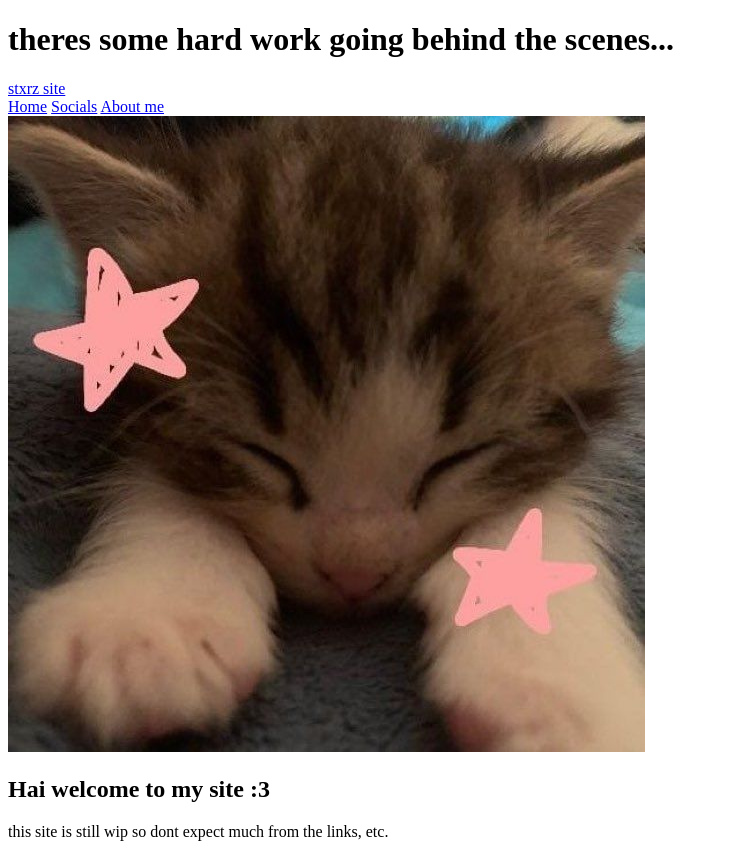
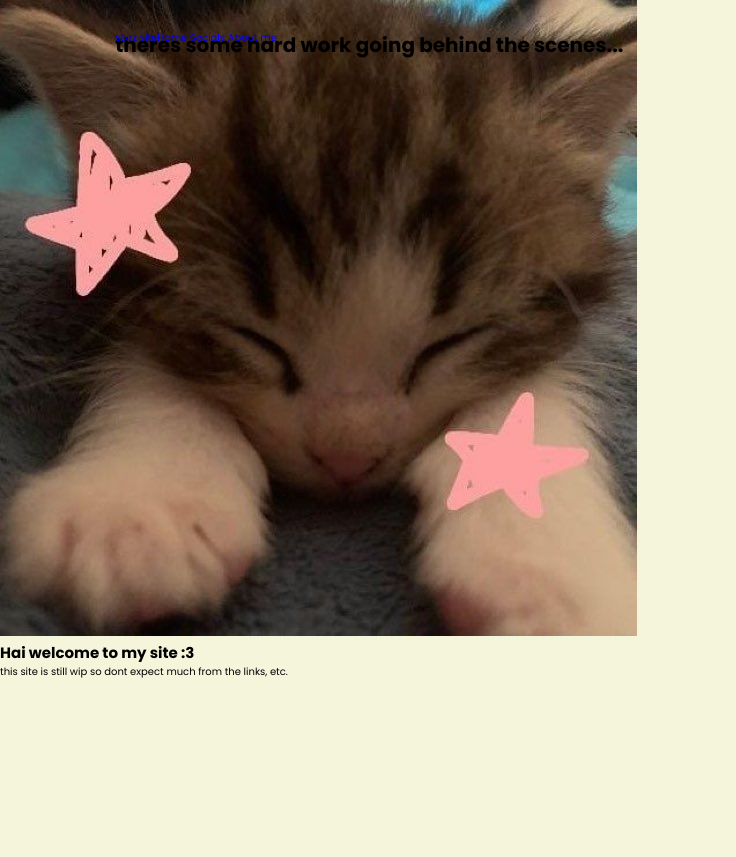
Before and after one commit to stxrzexe/stxrz-web, a plain HTML site: page index.html in a window 1280 px wide. Shown: the whole page, without its empty margins (0-736 px from the left). After the commit the page ends 800 px from the top, so only its background shows below. Drawn offline with Linux system fonts and the light colour scheme.

Commit message:
so silly

```diff
--- a/index.html
+++ b/index.html
@@ -3,6 +3,7 @@
 <head>
     <meta charset="UTF-8">
     <meta name="viewport" content="width=device-width, initial-scale=1.0">
+    <link rel="stylesheet" href="style.css">
     <title>stxrz very silly website!</title>
 </head>
 <header>
@@ -23,7 +24,9 @@
             <img src="IMG_0060.JPG">
             <h2>Hai welcome to my site :3</h2>
             <p>this site is still wip so dont expect much from the links, etc.</p>
-            <a href="#"> <i class="fa-brands fa-github"> </i> </a>
+            <div class="social-icons">
+               <a href="#"> <i class="fa-brands fa-x-twitter"> </i> </a>
+            </div>
         </div>
     </section>
 </body>
--- /dev/null
+++ b/style.css
@@ -0,0 +1,38 @@
+@import url(https://fonts.googleapis.com/css2?family=Poppins:ital,wght@0,100;0,200;0,300;0,400;0,500;0,600;0,700;0,800;0,900;1,100;1,200;1,300;1,400;1,500;1,600;1,700;1,800;1,900&display=swap);
+
+*{
+    margin: 0;
+    padding: 0;
+    box-sizing: border-box;
+    text-decoration: none;
+    border: none;
+    outline: none;
+    font-family: 'Poppins', sans-serif;
+}
+
+html{
+    font-size: 62.5%;
+}
+
+body{
+    width: 100%;
+    height: 100vh;
+    overflow-x: hidden;
+    background-color: beige;
+    color: black;
+}
+
+header{
+    margin-top: 20px;
+    position: fixed;
+    top: 0;
+    left: 0;
+    width: 100;
+    padding: 1rem 9%;
+    background-color: transparent;
+    filter: drop-shadow(10px);
+    display: flex;
+    justify-content: space-between;
+    align-items: center;
+    z-index: 100;
+}
```
